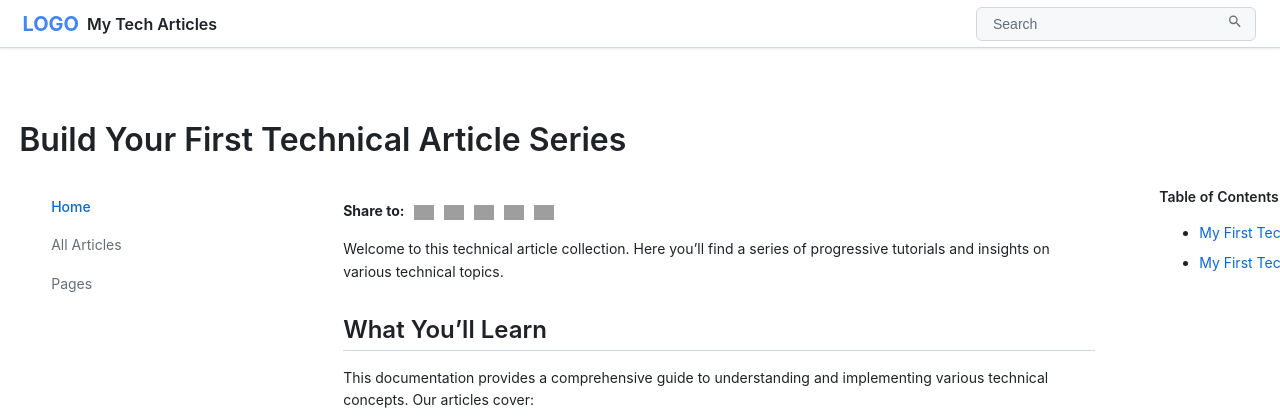
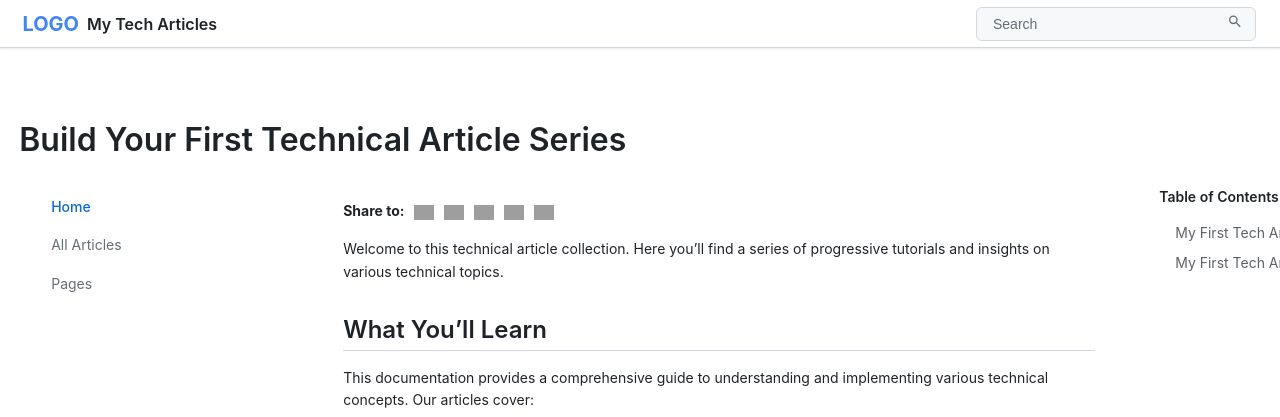
Before and after one commit to msmriyaz/tech-articles, a Jekyll site: the page built from index.md, in a window 1280 px wide. Shown: the top 417 px of the page. Built offline with Jekyll 4.4.1, drawn with Linux system fonts in a browser that asks for light colours; some web fonts are replaced; grey boxes are pictures that could not be loaded.

Commit message:
fixed table of contents

```diff
--- a/_layouts/default.html
+++ b/_layouts/default.html
@@ -27,6 +27,27 @@
     .md-nav__item a::before,
     .md-nav__item a::after {
       display: none !important;
+    }
+    /* Remove bullet points from table of contents */
+    .md-toc ul {
+      list-style-type: none;
+      padding-left: 0;
+      margin-left: 0;
+    }
+    .md-toc li {
+      margin-bottom: 0.5rem;
+    }
+    /* Style table of contents links */
+    .md-toc a {
+      color: #5f6368; /* Gray text */
+      text-decoration: none;
+      transition: color 0.2s;
+    }
+    .md-toc a:hover,
+    .md-toc a:active,
+    .md-toc a.active {
+      color: #0969DA; /* Blue on hover/active */
+      text-decoration: none;
     }
   </style>
 </head>
```
Also changed, not shown: 7 other files.
